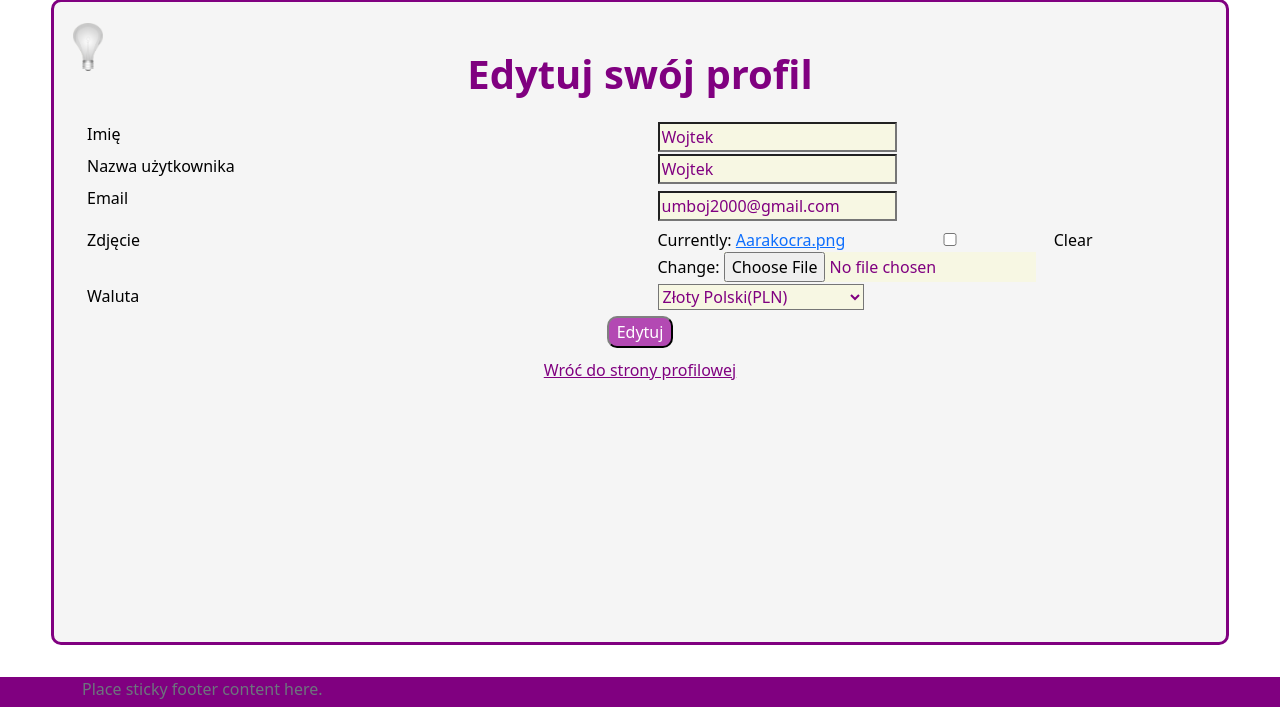
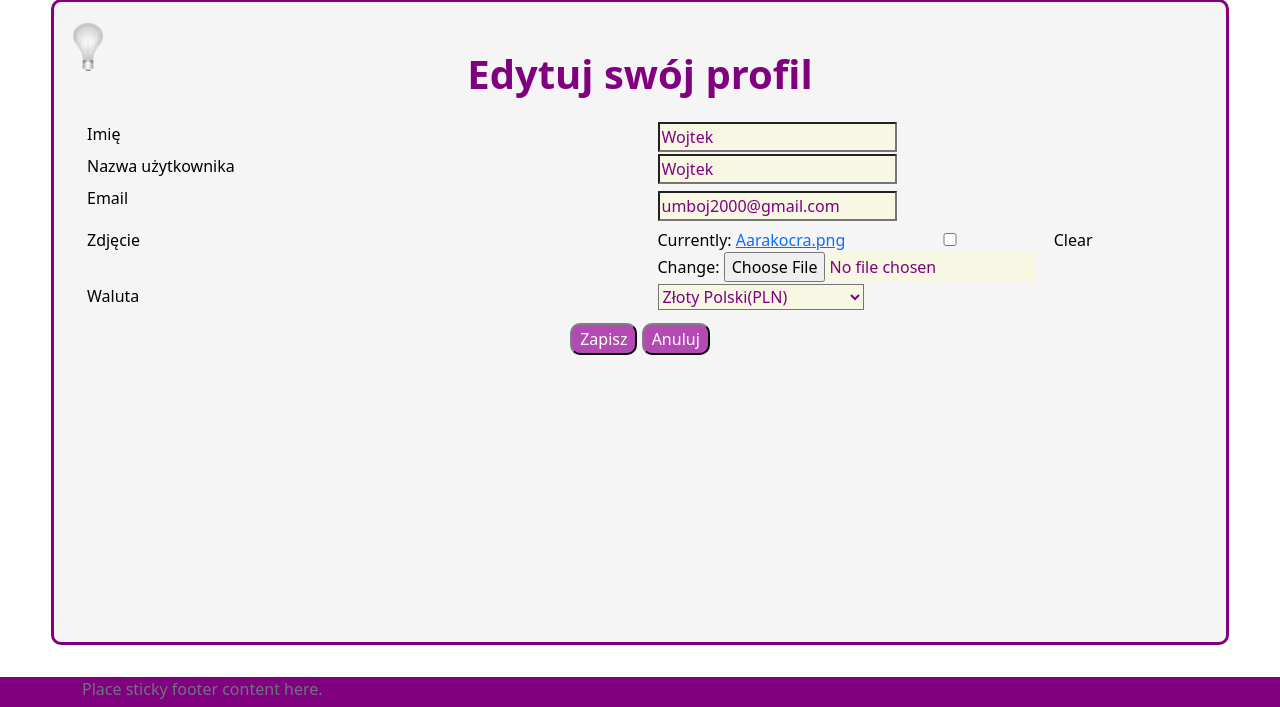
Before and after one commit to Maiconek/ProjektZespolowy-UG-2022-23, a Django app: page /profile/edit in a window 1280 px wide. Shown: the part 93-800 px from the top of the page. Run offline with Django 3.2, Linux system fonts and the light colour scheme; a user stored in the database is signed in; data comes from the database, SQL or seed files in the repository.

Commit message:
zmiana linku na button

```diff
--- a/ManagerFinansow/templates/application/edit-profile.html
+++ b/ManagerFinansow/templates/application/edit-profile.html
@@ -20,12 +20,16 @@ Edytuj profil
         </tr>
         {% endfor %}
         </table>
-    <div class="center">
+        <p class="buttons-close">
+            <button class="button" type="submit">Zapisz</button>
+            <button type="button" class="button"><a class="inbutton" href="{% url 'profile' %}">Anuluj</a></button>
+        </p>
+    <!--<div class="center">
         <button class="button" type="submit">Edytuj</button>
     </div>
     <div class="mam-niemam">
         <span><a class="purple" href="{% url 'profile' %}">Wróć do strony profilowej</a></span>
-    </div>
+    </div>-->
 </form>
 </div>
 {% endblock %}
```
